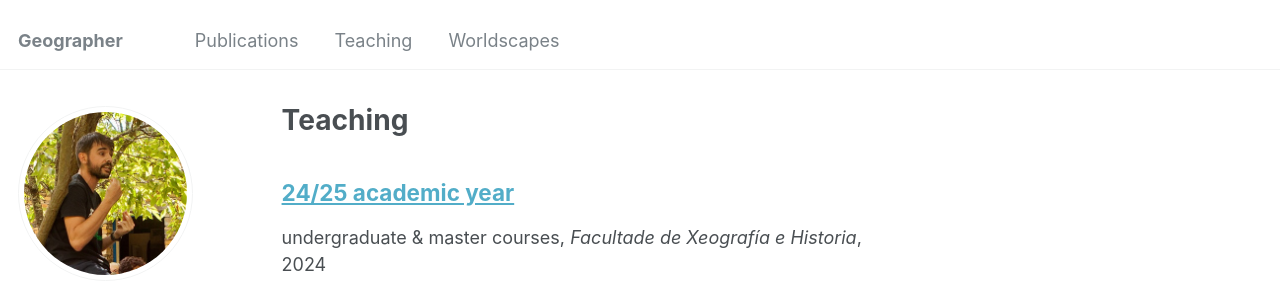
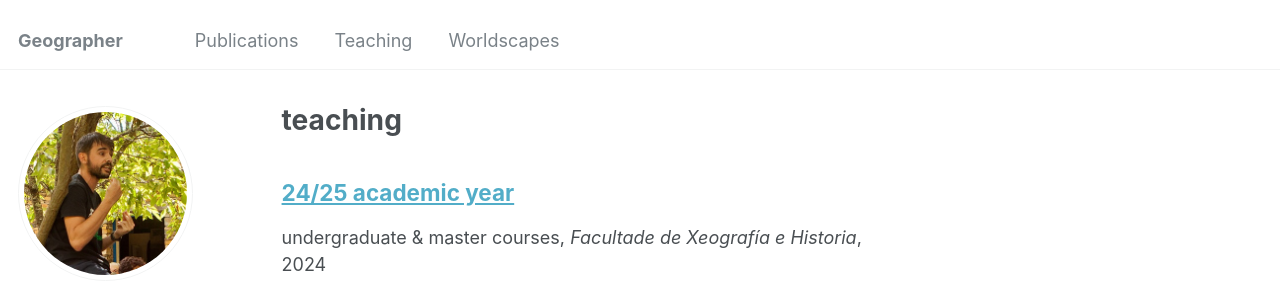
Before and after one commit to diegocidras/diegocidras.github.io, a Jekyll site: the page built from _pages/teaching.html, in a window 1280 px wide and 963 px high. Shown: the top 292 px of the window. Built offline with Jekyll 4.4.1, drawn with Linux system fonts in a browser that asks for light colours; some web fonts are replaced.

```diff
--- a/_pages/teaching.html
+++ b/_pages/teaching.html
@@ -1,6 +1,6 @@
 ---
 layout: archive
-title: "Teaching"
+title: "teaching"
 permalink: /teaching/
 author_profile: true
 ---
```
